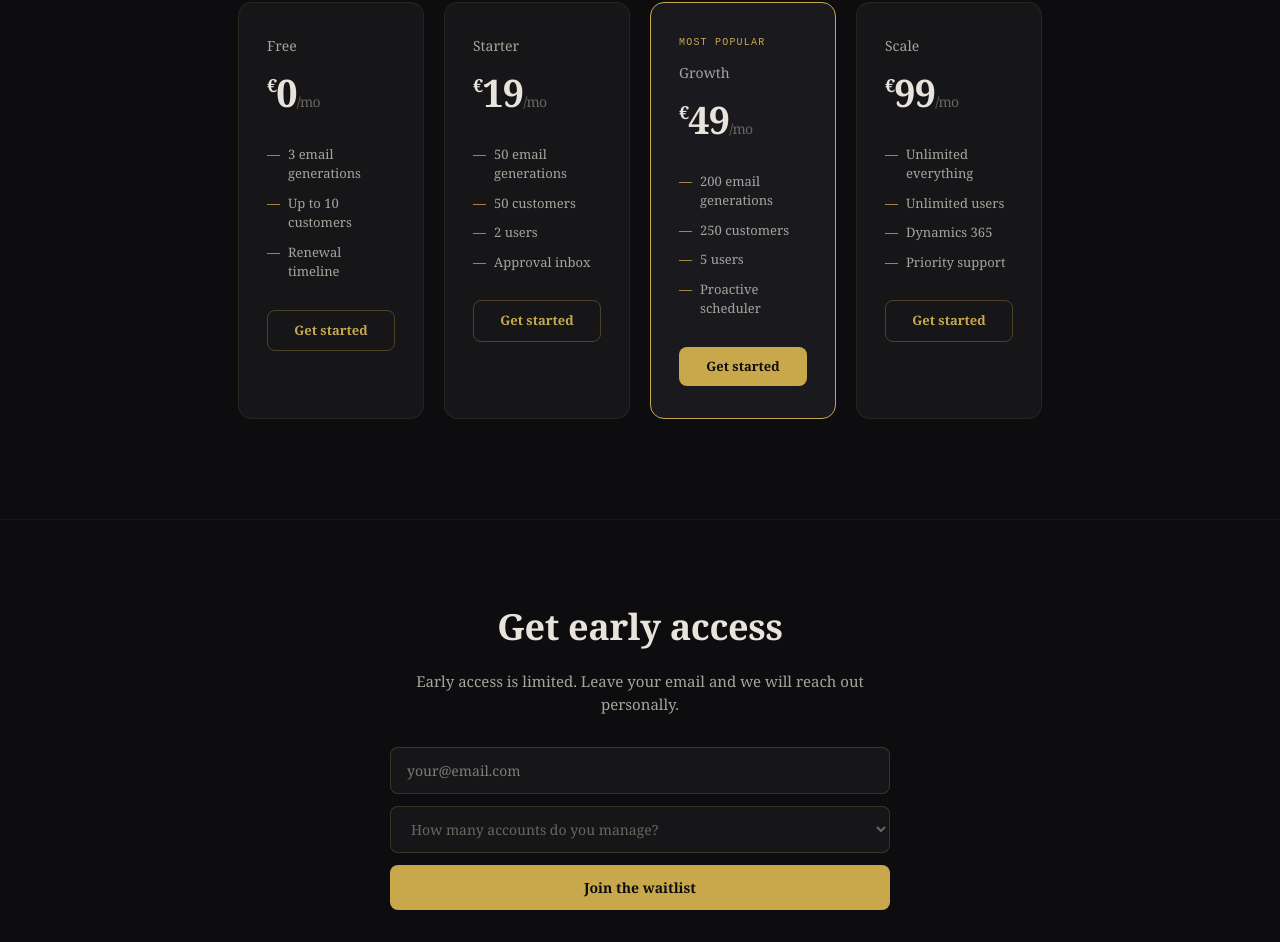
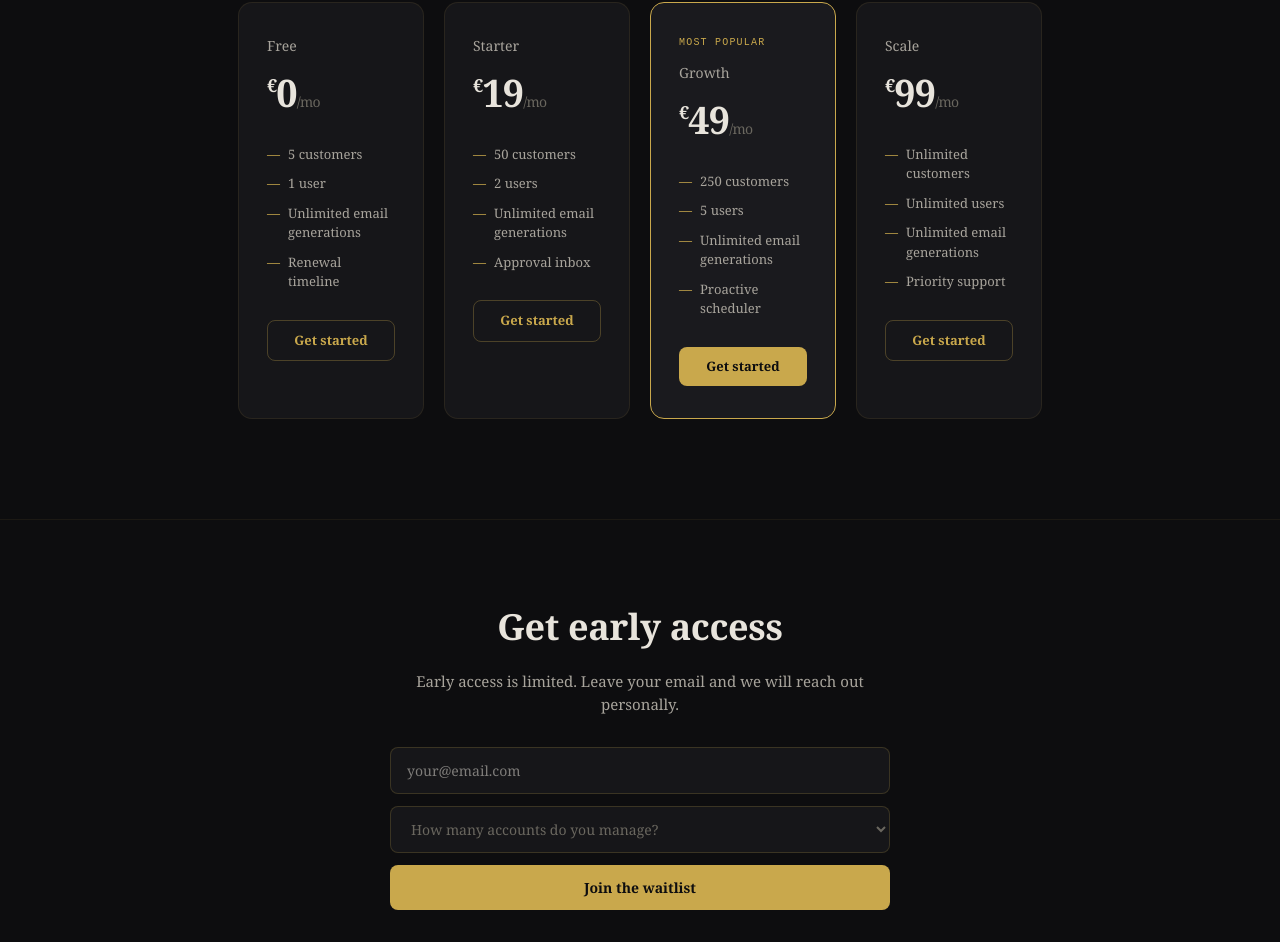
Before and after one commit to Alemeh777/RenewAI, a Next.js app: page / in a window 1280 px wide. Shown: the part 2660-3602 px from the top of the page. Built offline with nearby package versions, Linux system fonts and the light colour scheme; no server answers.

Commit message:
Update pricing to unlimited emails, charge per customers

```diff
--- a/app/page.tsx
+++ b/app/page.tsx
@@ -123,10 +123,10 @@ export default function Home() {
         <p style={{ color: "#6a675f", fontSize: 13, marginBottom: 48, fontFamily: "monospace" }}>Billed monthly. Cancel anytime.</p>
         <div style={{ display: "grid", gridTemplateColumns: "repeat(4, 1fr)", gap: 20, textAlign: "left" }}>
          {[
-            { name: "Free", price: "0", features: ["3 email generations", "Up to 10 customers", "Renewal timeline"], highlight: false },
-            { name: "Starter", price: "19", features: ["50 email generations", "50 customers", "2 users", "Approval inbox"], highlight: false },
-            { name: "Growth", price: "49", features: ["200 email generations", "250 customers", "5 users", "Proactive scheduler"], highlight: true },
-            { name: "Scale", price: "99", features: ["Unlimited everything", "Unlimited users", "Dynamics 365", "Priority support"], highlight: false },
+            { name: "Free", price: "0", features: ["5 customers", "1 user", "Unlimited email generations", "Renewal timeline"], highlight: false },
+{ name: "Starter", price: "19", features: ["50 customers", "2 users", "Unlimited email generations", "Approval inbox"], highlight: false },
+{ name: "Growth", price: "49", features: ["250 customers", "5 users", "Unlimited email generations", "Proactive scheduler"], highlight: true },
+{ name: "Scale", price: "99", features: ["Unlimited customers", "Unlimited users", "Unlimited email generations", "Priority support"], highlight: false },
           ].map(plan => (
             <div key={plan.name} style={{ background: plan.highlight ? "#1a1a1e" : "#161619", border: plan.highlight ? "1px solid #c9a84c" : "1px solid rgba(201,168,76,0.1)", borderRadius: 14, padding: "32px 28px" }}>
               {plan.highlight && <div style={{ fontSize: 10, color: "#c9a84c", fontFamily: "monospace", textTransform: "uppercase", letterSpacing: "0.12em", marginBottom: 12 }}>Most popular</div>}
--- a/app/pricing/page.tsx
+++ b/app/pricing/page.tsx
@@ -10,8 +10,9 @@ const plans = [
     price: '€0',
     description: 'Try it out',
     features: [
-      '3 email generations/month',
-      'Up to 10 customers',
+      'Up to 5 customers',
+      '1 user',
+      'Unlimited email generations',
       'Renewal timeline',
       'Approval inbox',
     ],
@@ -22,9 +23,9 @@ const plans = [
     price: '€19',
     description: 'For individual CSMs',
     features: [
-      '50 email generations/month',
       'Up to 50 customers',
       'Up to 2 users',
+      'Unlimited email generations',
       'Renewal timeline',
       'Approval inbox',
       'Upsell signal detector',
@@ -36,9 +37,9 @@ const plans = [
     price: '€49',
     description: 'For growing CS teams',
     features: [
-      '200 email generations/month',
       'Up to 250 customers',
       'Up to 5 users',
+      'Unlimited email generations',
       'Everything in Starter',
       'Proactive scheduler',
       'HubSpot integration',
@@ -51,9 +52,9 @@ const plans = [
     price: '€99',
     description: 'For larger teams',
     features: [
-      'Unlimited email generations',
       'Unlimited customers',
       'Unlimited users',
+      'Unlimited email generations',
       'Everything in Growth',
       'Dynamics 365 integration',
       'Priority support',
```
